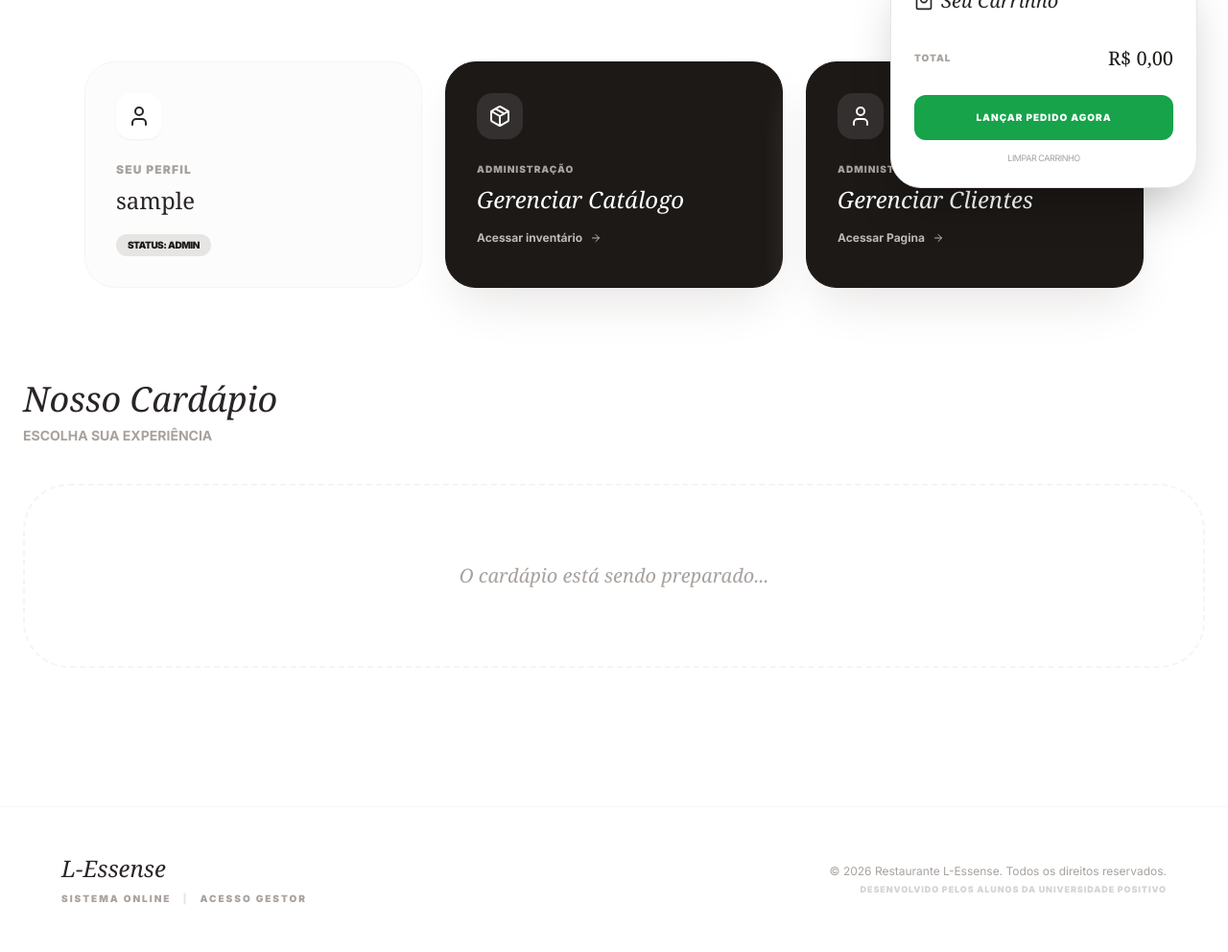
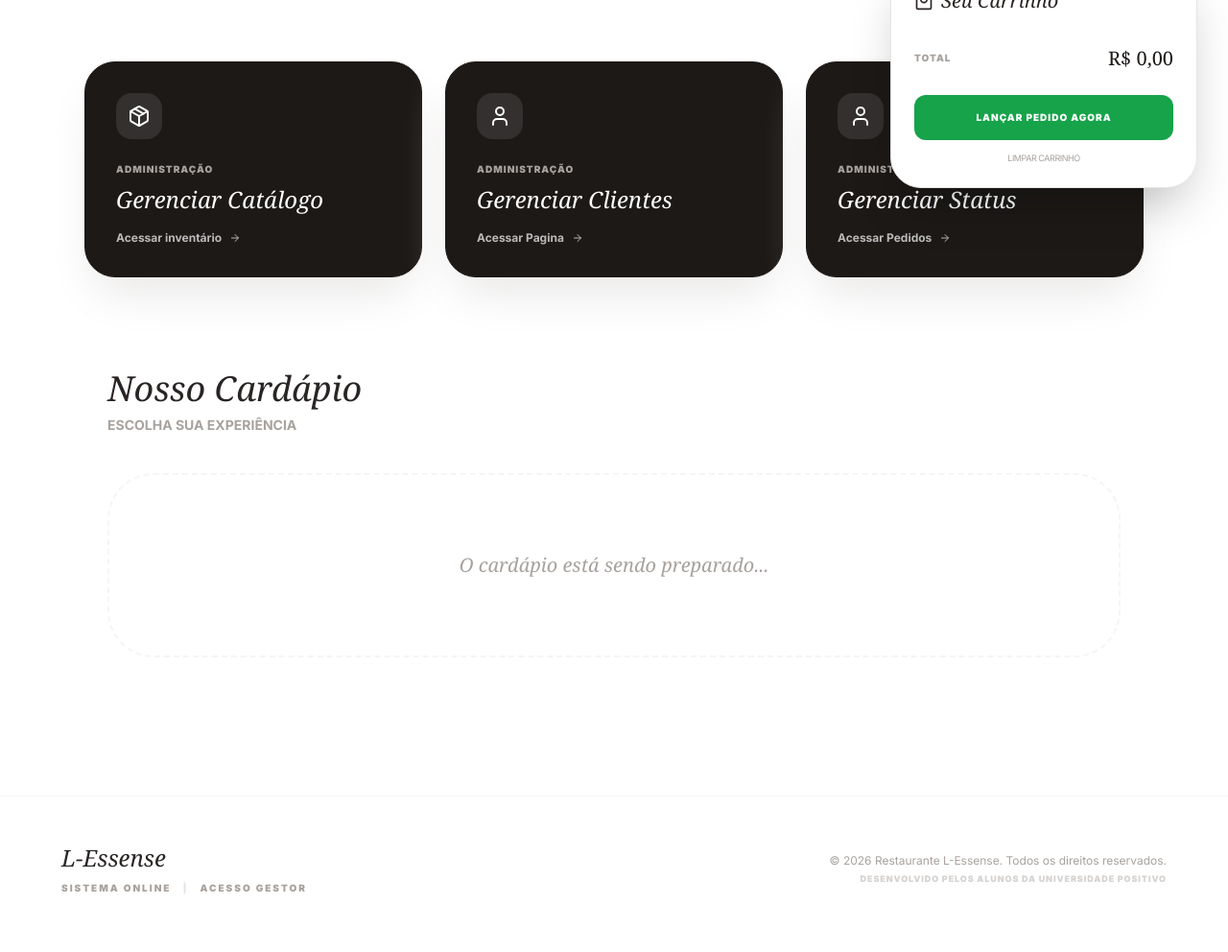
Before and after one commit to LucasLiaw25/L-Essense, a PHP site: page /home.php in a window 1280 px wide. Shown: the part 572-1564 px from the top of the page at 96% size. After the commit the page ends 1503 px from the top, so only its background shows below. Run offline with PHP 8.4, Linux system fonts and the light colour scheme; the visitor is signed in with stand-in values (Sample User, id 1); data that the repository does not hold is empty; some libraries are stand-ins or nearby versions; some web fonts are replaced.

Commit message:
arrumeu o home.php visualmente

```diff
--- a/user/home.php
+++ b/user/home.php
@@ -119,16 +119,6 @@ $produtos = $_SESSION['listProducts']??[];
             </header>
 
             <div class="grid grid-cols-1 md:grid-cols-2 lg:grid-cols-3 gap-6">
-                <div class="p-8 border border-stone-100 rounded-[2rem] bg-stone-50/50 hover:bg-white hover:shadow-xl hover:shadow-stone-100 transition-all group">
-                    <div class="w-12 h-12 bg-white rounded-2xl flex items-center justify-center mb-6 shadow-sm group-hover:scale-110 transition-transform">
-                        <i data-lucide="user" class="w-6 h-6 text-stone-800"></i>
-                    </div>
-                    <h3 class="font-black uppercase tracking-widest text-xs text-stone-400 mb-2">Seu Perfil</h3>
-                    <p class="font-serif text-2xl text-stone-800 mb-4"><?php echo htmlspecialchars($_SESSION['usuario']); ?></p>
-                    <span class="inline-block px-3 py-1 bg-stone-200 text-[10px] font-black uppercase tracking-tighter rounded-full">
-                        Status: <?php echo $_SESSION['perfil']; ?>
-                    </span>
-                </div>
 
                 <?php if (isset($_SESSION['perfil']) && $_SESSION['perfil'] === 'admin'): ?>
                     <a href="../dashboard/product.php" class="p-8 border border-stone-900 bg-stone-900 text-white rounded-[2rem] hover:bg-black hover:scale-[1.02] transition-all shadow-2xl shadow-stone-200 block">
@@ -152,10 +142,20 @@ $produtos = $_SESSION['listProducts']??[];
                             Acessar Pagina<i data-lucide="arrow-right" class="w-3 h-3"></i>
                         </div>
                     </a>
+
+                     <a href="../dashboard/status.php" class="p-8 border border-stone-900 bg-stone-900 text-white rounded-[2rem] hover:bg-black hover:scale-[1.02] transition-all shadow-2xl shadow-stone-200 block">
+                        <div class="w-12 h-12 bg-white/10 rounded-2xl flex items-center justify-center mb-6">
+                            <i data-lucide="user" class="w-6 h-6 text-white"></i>
+                        </div>
+                        <h3 class="font-black uppercase tracking-widest text-[10px] text-stone-400 mb-2">Administração</h3>
+                        <p class="font-serif text-2xl mb-4 italic">Gerenciar Status</p>
+                        <div class="flex items-center gap-2 text-xs font-bold opacity-70">
+                            Acessar Pedidos<i data-lucide="arrow-right" class="w-3 h-3"></i>
+                        </div>
+                    </a>
                 <?php endif; ?>
             </div>
         </main>
-    </div>
     <main class="py-12">
         <div class="mb-10 px-6">
             <h2 class="font-serif text-4xl italic text-stone-800">Nosso Cardápio</h2>
@@ -168,6 +168,7 @@ $produtos = $_SESSION['listProducts']??[];
                 <i data-lucide="utensils-crosses" class="w-10 h-10 text-stone-200 mx-auto mb-4"></i>
                 <p class="font-serif text-xl italic text-stone-400">O cardápio está sendo preparado...</p>
             </div>
+    </div>
         <?php else: ?>
             <?php foreach ($produtos as $produto): ?>
     <?php
```
